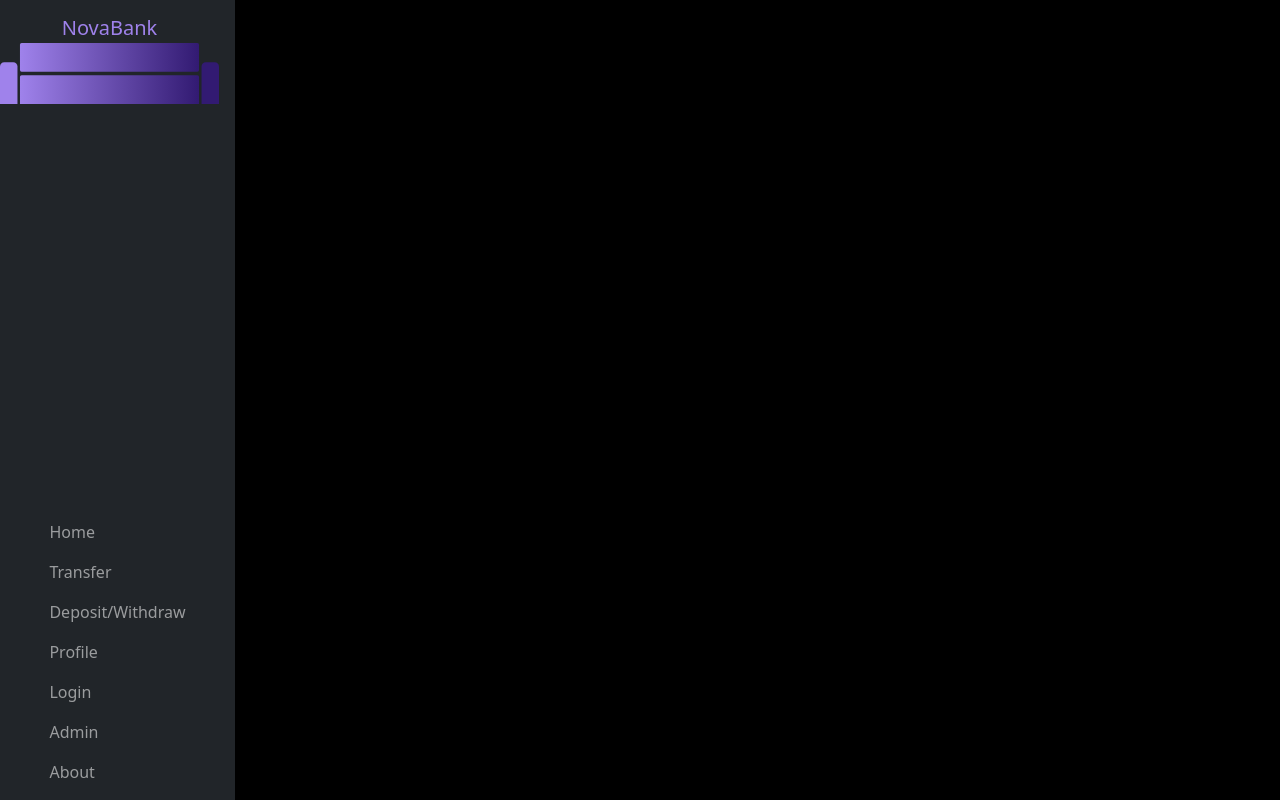
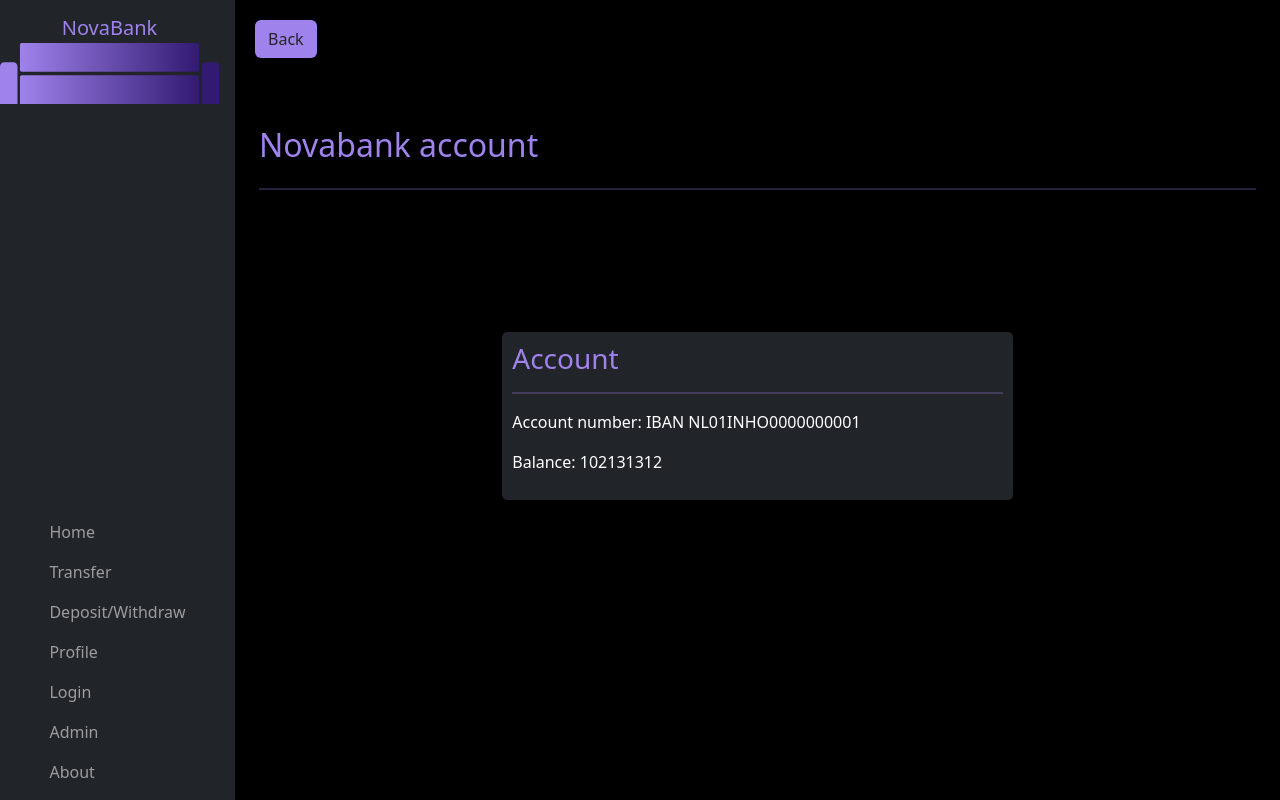
Before and after one commit to KoenMW/code-generatie, a Vue app: page /bankOwnAccount in a window 1280 px wide. Built offline with nearby package versions, Linux system fonts and the light colour scheme.

Commit message:
Axios en login verder gedaan en nof een admin pagina

```diff
--- a/package.json
+++ b/package.json
@@ -8,6 +8,7 @@
     "preview": "vite preview"
   },
   "dependencies": {
+    "axios": "^1.4.0",
     "bootstrap": "^5.2.3",
     "pinia": "^2.0.32",
     "vue": "^3.2.47",
--- a/src/App.vue
+++ b/src/App.vue
@@ -1,8 +1,17 @@
 <script>
   import { RouterLink, RouterView } from 'vue-router'
-  export default{
-    title: 'App',
-  }
+  import { loginService } from './stores/login';
+  export default (await import('vue')).defineComponent({
+    title: 'NovaBank',
+    setup() {
+      return {
+         store : loginService()
+      }
+    },
+    created(){
+      this.store.autoLogin();
+    }
+  });
 </script>
 
 <style>
--- /dev/null
+++ b/src/axios.js
@@ -0,0 +1,5 @@
+import axios from 'axios'
+const instance = axios.create({
+baseURL: 'http://localhost:8080/'
+});
+export default instance;
--- a/src/router/index.js
+++ b/src/router/index.js
@@ -7,6 +7,7 @@ import allAccounts from '../views/allAccounts.vue'
 import noAccount from '../views/noAccount.vue'
 import configureLimit from '../views/configureLimit.vue'
 import adminTransaction from '../views/adminTransaction.vue'
+import bankOwnAccount from '../views/bankOwnAccount.vue'
 
 const router = createRouter({
   history: createWebHistory(import.meta.env.BASE_URL),
@@ -50,6 +51,11 @@ const router = createRouter({
       path: '/adminTransaction',
       name: 'adminTransaction',
       component: adminTransaction
+    },
+    {
+      path: '/bankOwnAccount',
+      name: 'bankOwnAccount',
+      component: bankOwnAccount
     }
 
   ]
--- a/src/views/adminPanel.vue
+++ b/src/views/adminPanel.vue
@@ -20,6 +20,7 @@ hr{
 }
 #functionButton{
     background-color: #9F82EB;
+    margin-bottom: 20px;
 }
 #functionButton:hover{
     background-color: #321A72;
@@ -92,6 +93,21 @@ hr{
                     </a>
                 </div>
             </div>
+            <div id="card" class="col d-flex align-items-start bg-dark">
+                <div
+                    class="icon-square text-body-emphasis bg-body-secondary d-inline-flex align-items-center justify-content-center fs-4 flex-shrink-0 me-3">
+                    <svg class="bi" width="1em" height="1em">
+                        <use xlink:href="#cpu-fill" />
+                    </svg>
+                </div>
+                <div>
+                    <h3 id="mainTitle" class="fs-2">NovaBank account</h3>
+                    <p>See the NovaBank account</p><br>
+                    <a href="/bankOwnAccount" id="functionButton" class="btn ">
+                        See account
+                    </a>
+                </div>
+            </div>
 
         </div>
     </div>
--- /dev/null
+++ b/src/views/bankOwnAccount.vue
@@ -0,0 +1,77 @@
+<style>
+#card {
+    margin-top: 20px;
+    margin-bottom: 20px;
+    margin-left: 20px;
+    margin-right: 20px;
+    border-radius: 10px;
+    padding: 10px;
+
+}
+
+#title {
+    color: #9F82EB;
+}
+
+#mainTitle {
+    color: #9F82EB;
+}
+
+hr {
+    color: #9F82EB;
+}
+
+#functionButton {
+    background-color: #9F82EB;
+}
+
+#functionButton:hover {
+    background-color: #321A72;
+}
+
+#transfer {
+  margin: 0 auto;
+  margin-top: 10%;
+  width: 50%;
+  padding: 10px;
+  border-radius: 5px;
+
+}
+
+#accountName{
+    color: #9F82EB;
+}
+</style>
+
+<template>
+    <a href="/admin" id="backButton" class="btn">
+        Back
+    </a>
+    <div class="container px-4 py-5" id="hanging-icons">
+        <h2 id="title" class="pb-2  ">Novabank account</h2>
+        <hr />
+        <div class="row g-4 py-5 row-cols-1 row-cols-lg-3 ">
+            <div id="transfer" class="bg-dark">
+                <h3 id="accountName">Account</h3>
+                <hr />
+                <p id="accountNumber">Account number: IBAN NL01INHO0000000001</p>
+                <p id="accountBalance">Balance: 102131312</p>
+
+
+            </div>
+        </div>
+    </div>
+</template>
+
+<script>
+export default {
+    data() {
+        return {
+
+        }
+    },
+    methods: {
+
+    },
+}
+</script>
--- a/src/views/login.vue
+++ b/src/views/login.vue
@@ -22,13 +22,13 @@
     <form class="card bg-dark p-3 w-50 m-auto mt-5">
         <!-- Email input -->
         <div class="form-outline mb-4">
-            <input type="email" id="form2Example1" class="form-control" />
+            <input type="email" id="form2Example1" v-model="username" class="form-control" />
             <label class="form-label" for="form2Example1">Email address</label>
         </div>
 
         <!-- Password input -->
         <div class="form-outline mb-4">
-            <input type="password" id="form2Example2" class="form-control" />
+            <input type="password" id="form2Example2" v-model="password" class="form-control" />
             <label class="form-label" for="form2Example2">Password</label>
         </div>
 
@@ -49,7 +49,7 @@
         </div>
 
         <!-- Submit button -->
-        <button type="button" class="btn btn-primary bg-purple btn-block mb-4">Sign in</button>
+        <button type="button" @click=login() class="btn btn-primary bg-purple btn-block mb-4">Sign in</button>
 
         <!-- Register buttons -->
         <div class="text-center">
@@ -57,3 +57,38 @@
         </div>
     </form>
 </template>
+
+<script>
+import { loginService } from '../stores/login';
+export default {
+  setup() {
+    return {
+       store : loginService()
+    }
+
+  },
+  name: "Login",
+  data() {
+    return {
+      username: "",
+      password: "",
+    };
+  },
+  methods: {
+    async login() {
+
+      try{
+        await this.store.login(this.username, this.password)
+        this.$router.push('/');
+      }
+      catch(error){
+        console.log(error);
+      }
+    }
+  }
+};
+
+
+
+
+</script>
```
Also changed, not shown: 1 other file (tests, documents, lock files or other folders).
